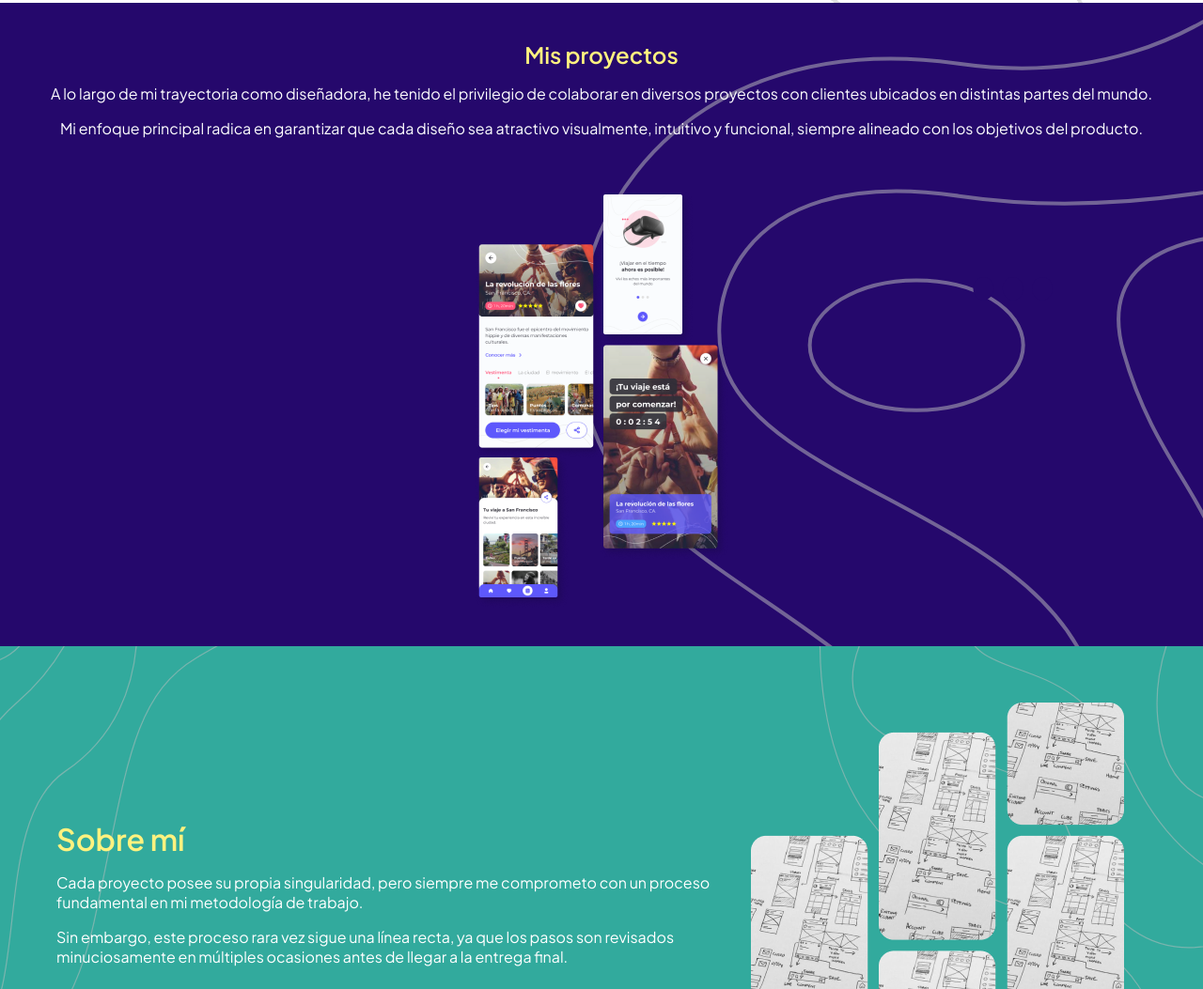
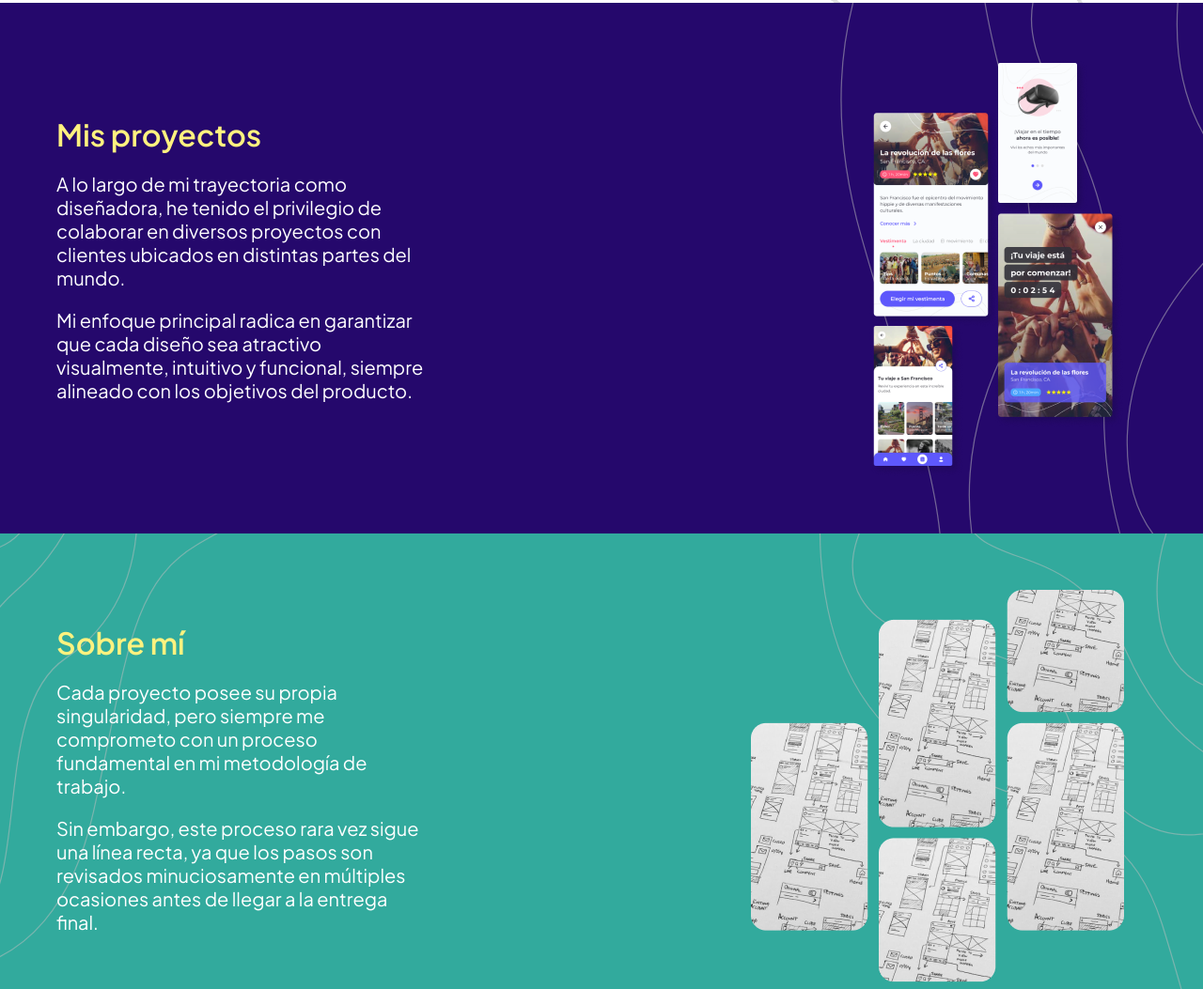
Before and after one commit to StefiAcevedo/Portfolio-Stefi-Acevedo_Ada23, a plain HTML site: page index.html in a window 1280 px wide. Shown: the part 1186-2239 px from the top of the page at 94% size. Drawn offline with Linux system fonts and the light colour scheme.

Commit message:
mis proyectos

```diff
--- a/styles/formulario.css
+++ b/styles/formulario.css
@@ -182,7 +182,7 @@
     }
     /* estilos de parrafo */
     .parrafos-formulario-blanco {
-        width: 419px;
+        width: 400px;
         font-size: 20px;
         text-align: left;
     }
--- a/styles/mis-proyectos.css
+++ b/styles/mis-proyectos.css
@@ -28,10 +28,64 @@
 
 /* todos los elementos tablet 768 -------------------------------------------------------------------*/
 @media (min-width: 768px) {
-
+    .mis-proyectos {
+        background-color: #25086C;
+        color: #FFFFFF;
+        margin: 0px;
+        padding-right: 62px;
+        padding-left: 62px;
+        padding-top: 40px;
+        padding-bottom: 40px;
+        background-image: url(/img/backgroundMisProyectosTablet.svg);
+        background-position: center;
+        background-size: cover;
+        display: flex;
+        flex-direction: row;
+        text-align: left;
+        justify-content: space-between;
+        align-items: center;
+        gap: 24px;
+    }
+    .mis-proyectos h2 {
+        font-size: 32px;
+        font-weight: 600;
+        color: #FFF27F;
+        text-align: left;
+        margin: 0;
+    }
+    .mis-proyectos h4 {
+        font-size: 20px;
+        font-weight: 400;
+        color: #ffffff;
+        text-align: left;
+        margin: 0;
+    }
+    .mis-proyectos p {
+        width: 335px;
+        font-size: 20px;
+    }
 }
 
 /* todos los elementos desktop 1024 -------------------------------------------------------------------*/
 @media (min-width: 1024px){
-
+    .mis-proyectos{
+        background-color: #25086C;
+        color: #FFFFFF;
+        margin: 0px;
+        padding-right: 84px;
+        padding-left: 60px;
+        padding-top: 60px;
+        padding-bottom: 60px;
+        background-image: url(/img/backgroundMisProyectos.svg);
+        background-position: center;
+        background-size: cover;
+        display: flex;
+        justify-content: space-between;
+        align-items: center;
+        height: auto;
+    }
+    .mis-proyectos p {
+        width: 400px;
+        font-size: 20px
+    }
 }
--- a/styles/sobre-mi.css
+++ b/styles/sobre-mi.css
@@ -41,7 +41,7 @@
         display: flex;
         flex-direction: row;
         text-align: left;
-        justify-content: center;
+        justify-content: space-between;
         align-items: center;
         gap: 24px;
     }
@@ -58,6 +58,10 @@
         color: #ffffff;
         text-align: left;
         margin: 0;
+    }
+    .sobre-mi p {
+        width: 335px;
+        font-size: 20px
     }
 }
 
@@ -79,4 +83,7 @@
         align-items: center;
         height: auto;
     }
+    .sobre-mi p {
+        width: 400px;
+    }
 }
```
Also changed, not shown: img/backgroundMisProyectos.svg (added), img/backgroundMisProyectosTablet.svg (added).
